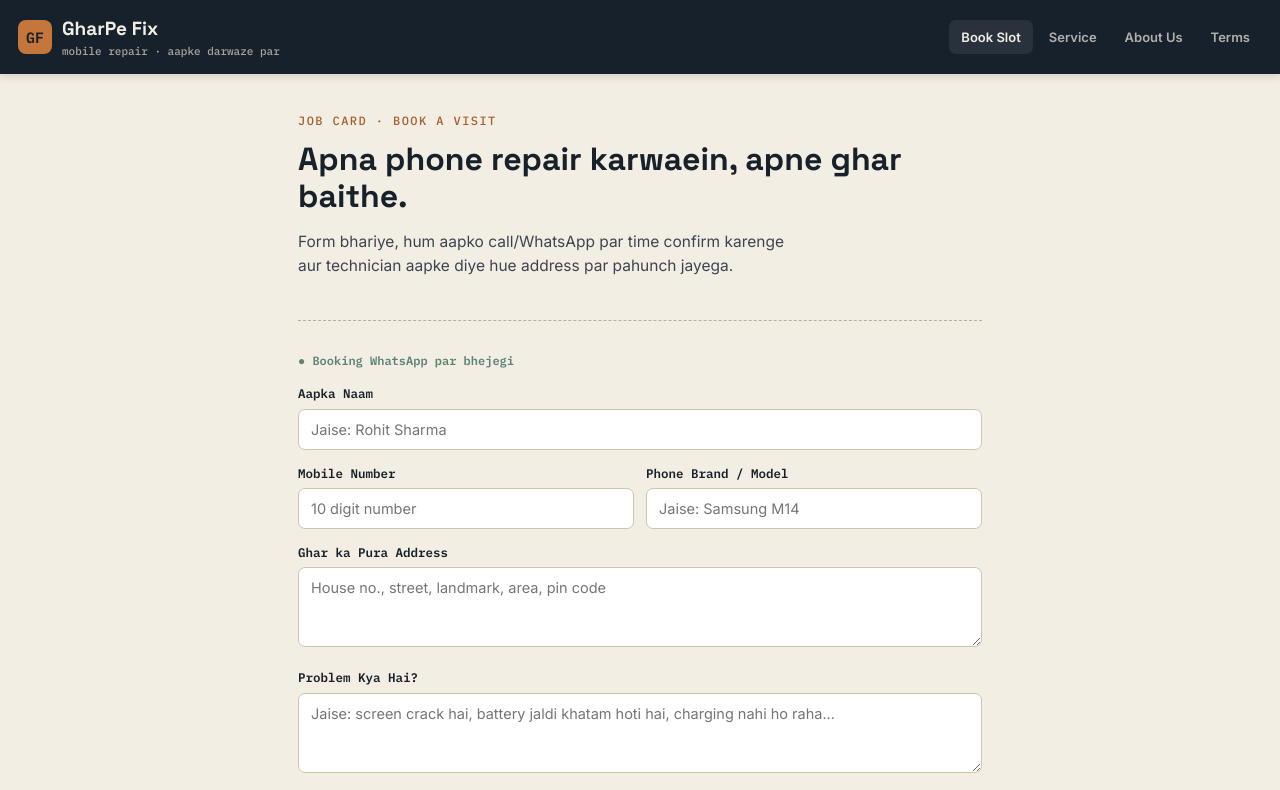
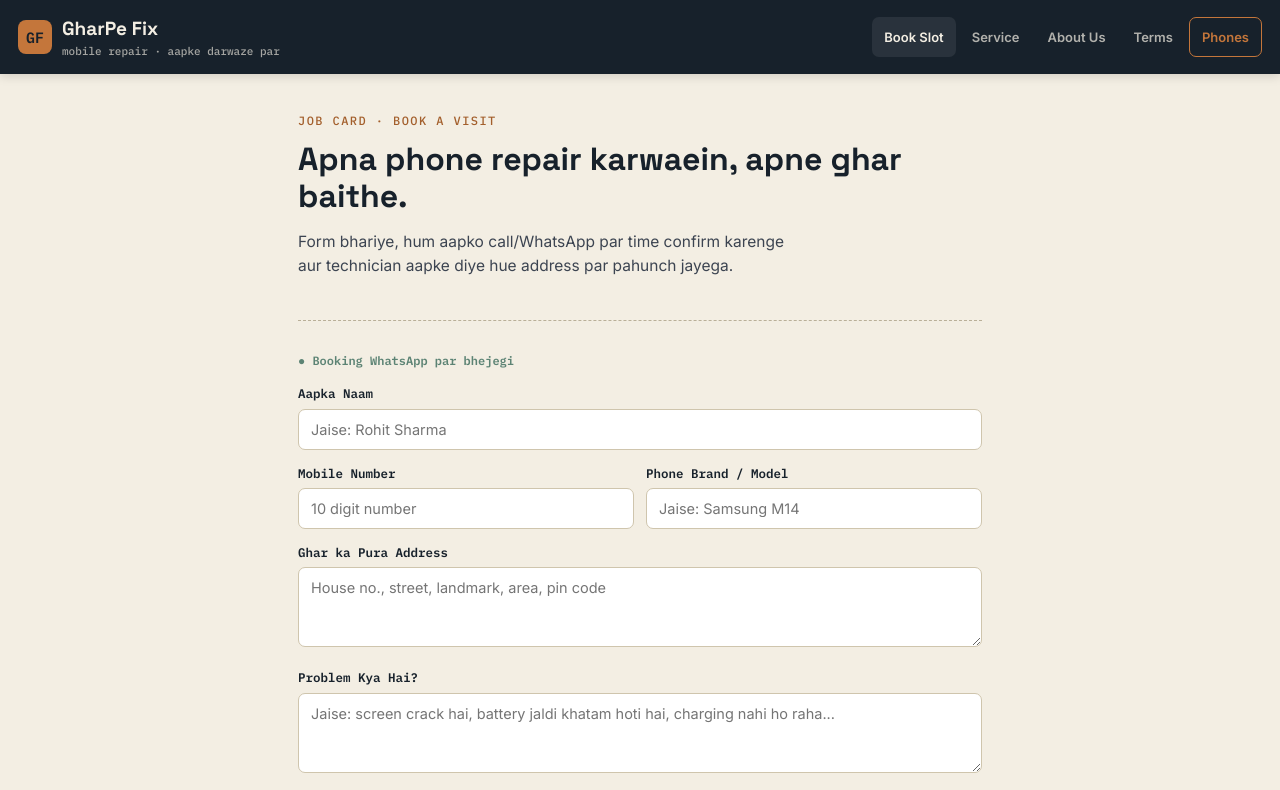
Before and after one commit to Mustaakhussain/gharpe-fix-mobile-repair, a plain HTML site: page index.html in a window 1280 px wide. Shown: the top 790 px of the page. Drawn offline with Linux system fonts and the light colour scheme.

Commit message:
Add files via upload

```diff
--- a/index.html
+++ b/index.html
@@ -82,6 +82,13 @@
     font-family:'Inter',sans-serif;
   }
   nav button.active,nav button:hover{opacity:1;background:rgba(255,255,255,.08);}
+  nav a.nav-phones{
+    color:var(--copper);text-decoration:none;
+    font-size:13px;font-weight:700;padding:9px 12px;border-radius:7px;
+    font-family:'Inter',sans-serif;white-space:nowrap;
+    border:1px solid var(--copper);
+  }
+  nav a.nav-phones:hover{background:rgba(255,255,255,.08);}
 
   main{max-width:720px;margin:0 auto;padding:0 18px 60px;}
   .page{display:none;animation:fade .35s ease;}
@@ -248,6 +255,7 @@
     .brand-tag{display:none;}
     nav{width:100%;gap:2px;}
     nav button{flex:1;padding:9px 4px;font-size:11.5px;text-align:center;}
+    nav a.nav-phones{flex:1;padding:8px 4px;font-size:11.5px;text-align:center;}
     main{padding:0 14px 50px;}
     .hero{padding:24px 0 18px;}
     .hero h1{font-size:23px;}
@@ -366,6 +374,7 @@
 <button data-page="service">Service</button>
 <button data-page="about">About Us</button>
 <button data-page="terms">Terms</button>
+<a class="nav-phones" href="phones.html" title="Second hand mobile phones - kharidein ya bechein">Phones</a>
 </nav>
 </header>
 <main>
```
